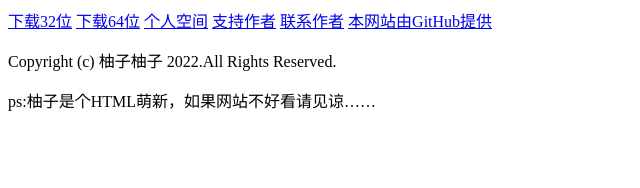
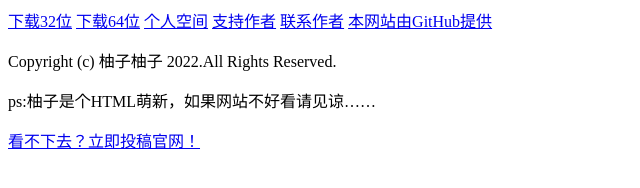
Before and after one commit to lidongxun967/MIILServer, a plain HTML site: page index.html in a window 1280 px wide. Shown: the whole page, without its empty margins (0-640 px from the left). Drawn offline with Linux system fonts and the light colour scheme.

Commit message:
Update index.html

```diff
--- a/index.html
+++ b/index.html
@@ -13,5 +13,6 @@
         <a href="https://fasthub.cc">本网站由GitHub提供</a>
         <p>Copyright (c) 柚子柚子 2022.All Rights Reserved.</p>
         <p>ps:柚子是个HTML萌新，如果网站不好看请见谅……</p>
+        <a href="https://www.wenjuan.com/s/UZBZJv36uun/#">看不下去？立即投稿官网！</a>
     </body>
 </html>
```
